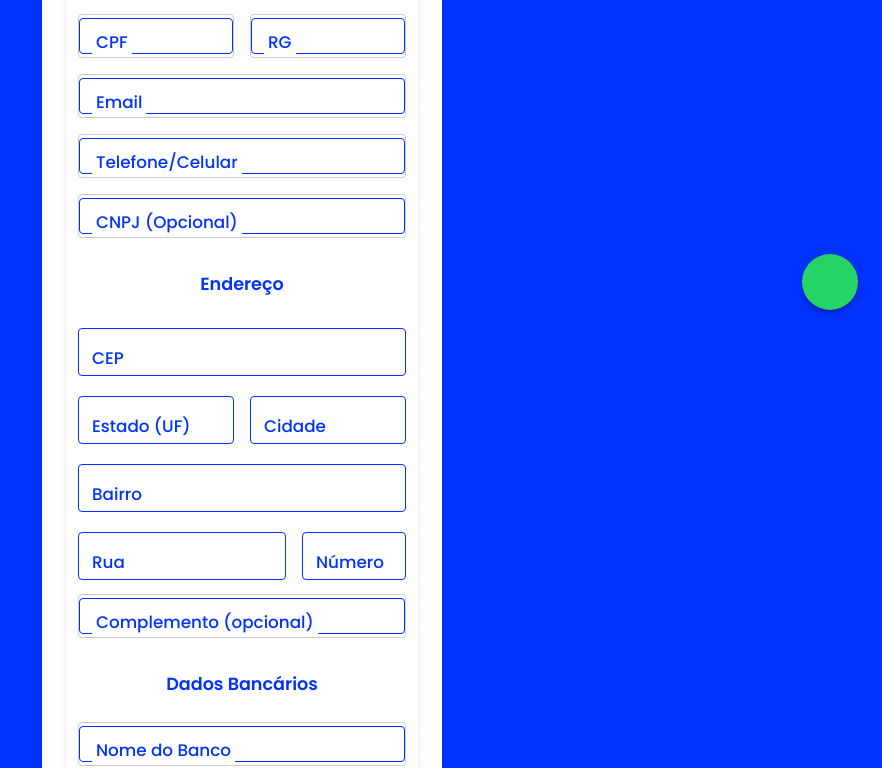
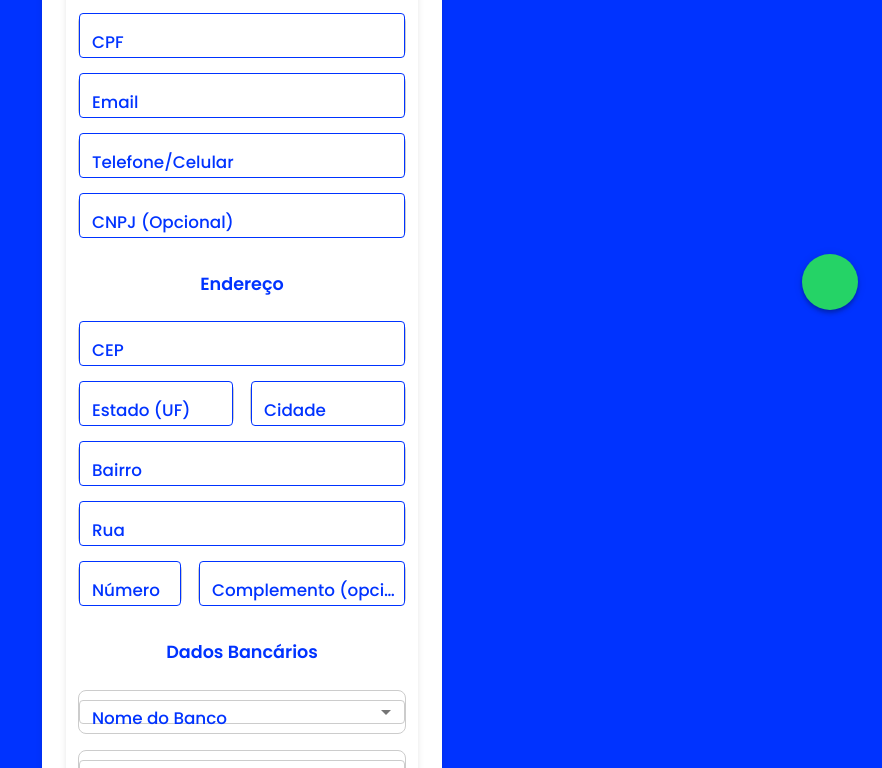
Before and after one commit to vitormartinsc/essencialpay-form-frontend, a React (Vite) app: page / in a window 1280 px wide. Shown: the part 466-1234 px from the top of the page, without its empty margins (398-1280 px from the left). Built offline with nearby package versions, Linux system fonts and the light colour scheme; some icons are missing.

Commit message:
New commit

```diff
--- a/src/components/UserForm.tsx
+++ b/src/components/UserForm.tsx
@@ -30,6 +30,50 @@ import {
 } from '../utils/formatters';
 import './EssencialForm.css';
 
+// Lista dos principais bancos brasileiros
+const BRAZILIAN_BANKS = [
+  'Banco do Brasil',
+  'Itaú',
+  'Bradesco',
+  'Caixa Econômica Federal',
+  'Santander',
+  'Banco Inter',
+  'Nubank',
+  'BTG Pactual',
+  'Safra',
+  'Banco Original',
+  'Banco Pan',
+  'Banco BMG',
+  'Banco Daycoval',
+  'Banco Pine',
+  'Banco Mercantil do Brasil',
+  'Banco Sofisa',
+  'Banco Votorantim',
+  'C6 Bank',
+  'Neon',
+  'Next',
+  'Banco Modal',
+  'Banco Fibra',
+  'Banco Rendimento',
+  'Banco Industrial do Brasil',
+  'Banco Paulista',
+  'Banco Topázio',
+  'Banco Alfa',
+  'Banco Bonsucesso',
+  'Banco Máxima',
+  'Banco Ourinvest',
+  'PagBank',
+  'Banco do Nordeste',
+  'Banco da Amazônia',
+  'BRDE',
+  'Banco de Brasília',
+  'Banrisul',
+  'Banestes',
+  'Banco Cooperativo Sicredi',
+  'Unicred',
+  'Outros'
+].sort();
+
 const UserForm: React.FC = () => {
   // Standard styling for form fields following the original project design
   const fieldStyles = {
@@ -38,22 +82,22 @@ const UserForm: React.FC = () => {
     width: '100%',
     maxWidth: '400px',
     '& .MuiInputBase-root': {
-      height: '44px', // Altura fixa para todos os campos
-      fontSize: '1.05rem',
+      height: '56px', // Altura fixa padronizada para todos os campos
+      fontSize: '1rem',
       backgroundColor: '#fff',
       color: '#0033ff',
       border: '1px solid #ccc',
-      borderRadius: '4px',
+      borderRadius: '8px',
       '&:focus-within': {
         border: '1px solid #0033ff',
         boxShadow: '0 0 6px rgba(0, 51, 255, 0.5)',
       },
     },
     '& .MuiInputBase-input': {
-      padding: '10px 8px',
-      height: '24px', // Altura interna consistente
+      padding: '16px 14px',
+      height: 'auto', // Deixa o Material-UI gerenciar a altura interna
       '&::placeholder': {
-        color: '#FFD700',
+        color: '#999',
         opacity: 1,
       },
     },
@@ -61,20 +105,49 @@ const UserForm: React.FC = () => {
       display: 'none',
     },
     '& .MuiSelect-select': {
-      padding: '10px 8px',
-      height: '24px',
+      padding: '16px 14px',
+      height: 'auto',
       display: 'flex',
       alignItems: 'center',
+      minHeight: '24px', // Altura mínima para o conteúdo do select
+    },
+  };
+
+  // Styling específico para campos Select
+  const selectFieldStyles = {
+    ...fieldStyles,
+    '& .MuiInputBase-root': {
+      ...fieldStyles['& .MuiInputBase-root'],
+      minHeight: '56px', // Garante altura mínima
+    },
+    '& .MuiSelect-select': {
+      padding: '16px 14px',
+      height: 'auto',
+      display: 'flex',
+      alignItems: 'center',
+      minHeight: '24px',
+      lineHeight: '1.4375em', // Altura padrão do Material-UI
+    },
+    '& .MuiInputLabel-root': {
+      transform: 'translate(14px, 16px) scale(1)',
+      '&.MuiInputLabel-shrink': {
+        transform: 'translate(14px, -9px) scale(0.75)',
+      },
     },
   };
 
   const labelProps = {
     sx: {
-      backgroundColor: '#fff',
-      fontSize: '1.05rem',
+      fontSize: '1rem',
       fontWeight: 500,
       color: '#0033ff',
-      paddingX: '4px'
+      '&.Mui-focused': {
+        color: '#0033ff',
+      },
+      '&.MuiInputLabel-shrink': {
+        backgroundColor: '#fff',
+        paddingX: '4px',
+      }
     }
   };
 
@@ -82,7 +155,6 @@ const UserForm: React.FC = () => {
     fullName: '',
     cpf: '',
     cnpj: '',
-    rg: '',
     email: '',
     phone: '',
     cep: '',
@@ -96,12 +168,14 @@ const UserForm: React.FC = () => {
     accountType: '',
     agency: '',
     account: '',
-    pixKey: '',
+    identityDocument: null,
+    residenceProof: null,
   });
 
   const [errors, setErrors] = useState<FormErrors>({});
   const [loading, setLoading] = useState(false);
   const [submitted, setSubmitted] = useState(false);
+  const [searchingCep, setSearchingCep] = useState(false);
 
   const handleChange = (e: React.ChangeEvent<HTMLInputElement | HTMLTextAreaElement>) => {
     const { name, value } = e.target;
@@ -161,6 +235,52 @@ const UserForm: React.FC = () => {
     }
   };
 
+  // Função para buscar dados do CEP
+  const handleCepBlur = async () => {
+    const cleanCep = formData.cep.replace(/\D/g, '');
+
+    if (cleanCep.length === 8) {
+      setSearchingCep(true);
+      try {
+        const response = await fetch(`http://localhost:3000/api/cep/${cleanCep}`);
+        const data = await response.json();
+
+        if (data.success) {
+          setFormData(prev => ({
+            ...prev,
+            state: data.data.uf || '',
+            city: data.data.localidade || '',
+            neighborhood: data.data.bairro || '',
+            street: data.data.logradouro || '',
+          }));
+
+          // Limpar erros relacionados ao endereço
+          setErrors(prev => ({
+            ...prev,
+            cep: undefined,
+            state: undefined,
+            city: undefined,
+            neighborhood: undefined,
+            street: undefined,
+          }));
+        } else {
+          setErrors(prev => ({
+            ...prev,
+            cep: 'CEP não encontrado',
+          }));
+        }
+      } catch (error) {
+        console.error('Erro ao buscar CEP:', error);
+        setErrors(prev => ({
+          ...prev,
+          cep: 'Erro ao buscar CEP',
+        }));
+      } finally {
+        setSearchingCep(false);
+      }
+    }
+  };
+
   const validateForm = (): FormErrors => {
     const newErrors: FormErrors = {};
 
@@ -177,10 +297,6 @@ const UserForm: React.FC = () => {
     // CNPJ é opcional, mas se preenchido deve ser válido
     if (formData.cnpj && !validateCnpj(formData.cnpj)) {
       newErrors.cnpj = 'CNPJ inválido';
-    }
-
-    if (!formData.rg.trim()) {
-      newErrors.rg = 'RG é obrigatório';
     }
 
     if (!formData.email) {
@@ -383,8 +499,6 @@ const UserForm: React.FC = () => {
           sx={fieldStyles}
         />
 
-        <Box sx={{ display: 'flex', gap: 2, flexDirection: { xs: 'column', sm: 'row' } }}>
-          <Box sx={{ flex: 1 }}>
         <TextField
           fullWidth
           margin="normal"
@@ -398,22 +512,6 @@ const UserForm: React.FC = () => {
           InputLabelProps={labelProps}
           sx={fieldStyles}
         />
-          </Box>
-          <Box sx={{ flex: 1 }}>
-            <TextField
-              fullWidth
-              margin="normal"
-              label="RG"
-              name="rg"
-              value={formData.rg}
-              onChange={handleChange}
-              error={!!errors.rg}
-              helperText={errors.rg}
-              InputLabelProps={labelProps}
-              sx={fieldStyles}
-            />
-          </Box>
-        </Box>
 
         <TextField
           fullWidth
@@ -474,23 +572,13 @@ const UserForm: React.FC = () => {
           name="cep"
           value={formData.cep}
           onChange={handleChange}
+          onBlur={handleCepBlur}
           error={!!errors.cep}
-          helperText={errors.cep}
+          helperText={searchingCep ? 'Buscando endereço...' : errors.cep}
           placeholder="00000-000"
-          InputLabelProps={{
-            sx: { backgroundColor: '#fff', fontSize: 17, fontWeight: 500, color: '#0056FF' },
-            shrink: undefined
-          }}
-          inputProps={{ style: { height: 48, padding: '16.5px 14px', fontSize: 17 } }}
-          sx={{
-            mt: 2,
-            mb: 1,
-            '& .MuiInputBase-root': {
-              height: 56,
-              borderRadius: 2,
-              fontSize: 17,
-            },
-          }}
+          disabled={searchingCep}
+          InputLabelProps={labelProps}
+          sx={fieldStyles}
         />
 
         <Box sx={{ display: 'flex', gap: 2, flexDirection: { xs: 'column', sm: 'row' } }}>
@@ -504,20 +592,8 @@ const UserForm: React.FC = () => {
               onChange={handleChange}
               error={!!errors.state}
               helperText={errors.state}
-              InputLabelProps={{
-                sx: { backgroundColor: '#fff', fontSize: 17, fontWeight: 500, color: '#0056FF' },
-                shrink: undefined
-              }}
-              inputProps={{ style: { height: 48, padding: '16.5px 14px', fontSize: 17 } }}
-              sx={{
-                mt: 2,
-                mb: 1,
-                '& .MuiInputBase-root': {
-                  height: 56,
-                  borderRadius: 2,
-                  fontSize: 17,
-                },
-              }}
+              InputLabelProps={labelProps}
+              sx={fieldStyles}
             />
           </Box>
           <Box sx={{ flex: 1 }}>
@@ -530,20 +606,8 @@ const UserForm: React.FC = () => {
               onChange={handleChange}
               error={!!errors.city}
               helperText={errors.city}
-              InputLabelProps={{
-                sx: { backgroundColor: '#fff', fontSize: 17, fontWeight: 500, color: '#0056FF' },
-                shrink: undefined
-              }}
-              inputProps={{ style: { height: 48, padding: '16.5px 14px', fontSize: 17 } }}
-              sx={{
-                mt: 2,
-                mb: 1,
-                '& .MuiInputBase-root': {
-                  height: 56,
-                  borderRadius: 2,
-                  fontSize: 17,
-                },
-              }}
+              InputLabelProps={labelProps}
+              sx={fieldStyles}
             />
           </Box>
         </Box>
@@ -557,24 +621,10 @@ const UserForm: React.FC = () => {
           onChange={handleChange}
           error={!!errors.neighborhood}
           helperText={errors.neighborhood}
-          InputLabelProps={{
-            sx: { backgroundColor: '#fff', fontSize: 17, fontWeight: 500, color: '#0056FF' },
-            shrink: undefined
-          }}
-          inputProps={{ style: { height: 48, padding: '16.5px 14px', fontSize: 17 } }}
-          sx={{
-            mt: 2,
-            mb: 1,
-            '& .MuiInputBase-root': {
-              height: 56,
-              borderRadius: 2,
-              fontSize: 17,
-            },
-          }}
+          InputLabelProps={labelProps}
+          sx={fieldStyles}
         />
 
-        <Box sx={{ display: 'flex', gap: 2, flexDirection: { xs: 'column', sm: 'row' } }}>
-          <Box sx={{ flex: 2 }}>
         <TextField
           fullWidth
           margin="normal"
@@ -584,22 +634,11 @@ const UserForm: React.FC = () => {
           onChange={handleChange}
           error={!!errors.street}
           helperText={errors.street}
-              InputLabelProps={{
-                sx: { backgroundColor: '#fff', fontSize: 17, fontWeight: 500, color: '#0056FF' },
-                shrink: undefined
-              }}
-              inputProps={{ style: { height: 48, padding: '16.5px 14px', fontSize: 17 } }}
-              sx={{
-                mt: 2,
-                mb: 1,
-                '& .MuiInputBase-root': {
-                  height: 56,
-                  borderRadius: 2,
-                  fontSize: 17,
-                },
-              }}
+          InputLabelProps={labelProps}
+          sx={fieldStyles}
         />
-          </Box>
+
+        <Box sx={{ display: 'flex', gap: 2, flexDirection: { xs: 'column', sm: 'row' } }}>
           <Box sx={{ flex: 1 }}>
             <TextField
               fullWidth
@@ -610,24 +649,11 @@ const UserForm: React.FC = () => {
               onChange={handleChange}
               error={!!errors.number}
               helperText={errors.number}
-              InputLabelProps={{
-                sx: { backgroundColor: '#fff', fontSize: 17, fontWeight: 500, color: '#0056FF' },
-                shrink: undefined
-              }}
-              inputProps={{ style: { height: 48, padding: '16.5px 14px', fontSize: 17 } }}
-              sx={{
-                mt: 2,
-                mb: 1,
-                '& .MuiInputBase-root': {
-                  height: 56,
-                  borderRadius: 2,
-                  fontSize: 17,
-                },
-              }}
+              InputLabelProps={labelProps}
+              sx={fieldStyles}
             />
           </Box>
-        </Box>
-
+          <Box sx={{ flex: 2 }}>
             <TextField
               fullWidth
               margin="normal"
@@ -638,33 +664,47 @@ const UserForm: React.FC = () => {
               InputLabelProps={labelProps}
               sx={fieldStyles}
             />
+          </Box>
+        </Box>
 
         {/* Dados Bancários */}
         <Typography variant="h6" sx={{ color: '#0033ff', mb: 2, mt: 3, fontSize: '1.1rem', fontWeight: 600 }}>
           Dados Bancários
         </Typography>
 
-        <TextField
+        <FormControl
           fullWidth
           margin="normal"
-          label="Nome do Banco"
+          error={!!errors.bankName}
+          sx={selectFieldStyles}
+        >
+          <InputLabel sx={labelProps.sx}>
+            Nome do Banco
+          </InputLabel>
+          <Select
             name="bankName"
             value={formData.bankName}
-          onChange={handleChange}
-          error={!!errors.bankName}
-          helperText={errors.bankName}
-          placeholder="Ex: Banco do Brasil, Itaú, etc."
-          InputLabelProps={labelProps}
-          sx={fieldStyles}
-        />
+            onChange={handleSelectChange}
+            label="Nome do Banco"
+          >
+            {BRAZILIAN_BANKS.map((bank) => (
+              <MenuItem key={bank} value={bank}>
+                {bank}
+              </MenuItem>
+            ))}
+          </Select>
+          {errors.bankName && (
+            <Typography variant="caption" color="error" sx={{ ml: 2, mt: 0.5 }}>
+              {errors.bankName}
+            </Typography>
+          )}
+        </FormControl>
 
-        <Box sx={{ display: 'flex', gap: 2, flexDirection: { xs: 'column', sm: 'row' } }}>
-          <Box sx={{ flex: 1 }}>
         <FormControl
           fullWidth
           margin="normal"
           error={!!errors.accountType}
-              sx={fieldStyles}
+          sx={selectFieldStyles}
         >
           <InputLabel sx={labelProps.sx}>
             Tipo de Conta
@@ -685,7 +725,8 @@ const UserForm: React.FC = () => {
             </Typography>
           )}
         </FormControl>
-          </Box>
+
+        <Box sx={{ display: 'flex', gap: 2, flexDirection: { xs: 'column', sm: 'row' } }}>
           <Box sx={{ flex: 1 }}>
             <TextField
               fullWidth
@@ -701,9 +742,6 @@ const UserForm: React.FC = () => {
               sx={fieldStyles}
             />
           </Box>
-        </Box>
-
-        <Box sx={{ display: 'flex', gap: 2, flexDirection: { xs: 'column', sm: 'row' } }}>
           <Box sx={{ flex: 1 }}>
             <TextField
               fullWidth
@@ -719,7 +757,8 @@ const UserForm: React.FC = () => {
               sx={fieldStyles}
             />
           </Box>
-          <Box sx={{ flex: 1 }}>
+        </Box>
+
         <TextField
           fullWidth
           margin="normal"
@@ -733,8 +772,6 @@ const UserForm: React.FC = () => {
           InputLabelProps={labelProps}
           sx={fieldStyles}
         />
-          </Box>
-        </Box>
 
         <Button
           fullWidth
--- a/src/types/index.ts
+++ b/src/types/index.ts
@@ -2,7 +2,6 @@ export interface FormData {
   fullName: string;
   cpf: string;
   cnpj?: string;
-  rg: string;
   email: string;
   phone: string;
   cep: string;
@@ -24,7 +23,6 @@ export interface FormErrors {
   fullName?: string;
   cpf?: string;
   cnpj?: string;
-  rg?: string;
   email?: string;
   phone?: string;
   cep?: string;
```
Lines whose indentation alone changed are shown as unchanged.
